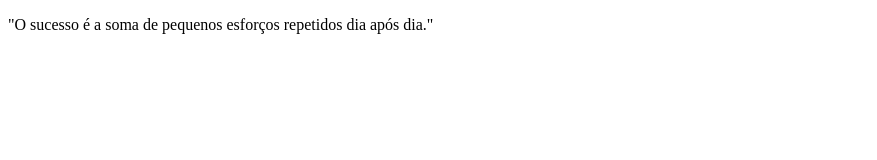
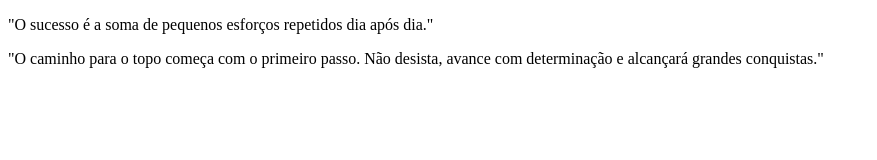
Before and after one commit to EricDCamargo/abutua-module1-project, a plain HTML site: page index.html in a window 1280 px wide. Shown: the whole page, without its empty margins (0-877 px from the left). Drawn offline with Linux system fonts and the light colour scheme.

Commit message:
feat: addiction of the second motivational sentence

```diff
--- a/index.html
+++ b/index.html
@@ -8,6 +8,10 @@
   <body>
     <div>
       <p>"O sucesso é a soma de pequenos esforços repetidos dia após dia."</p>
+      <p>
+        "O caminho para o topo começa com o primeiro passo. Não desista, avance
+        com determinação e alcançará grandes conquistas."
+      </p>
     </div>
   </body>
 </html>
```
